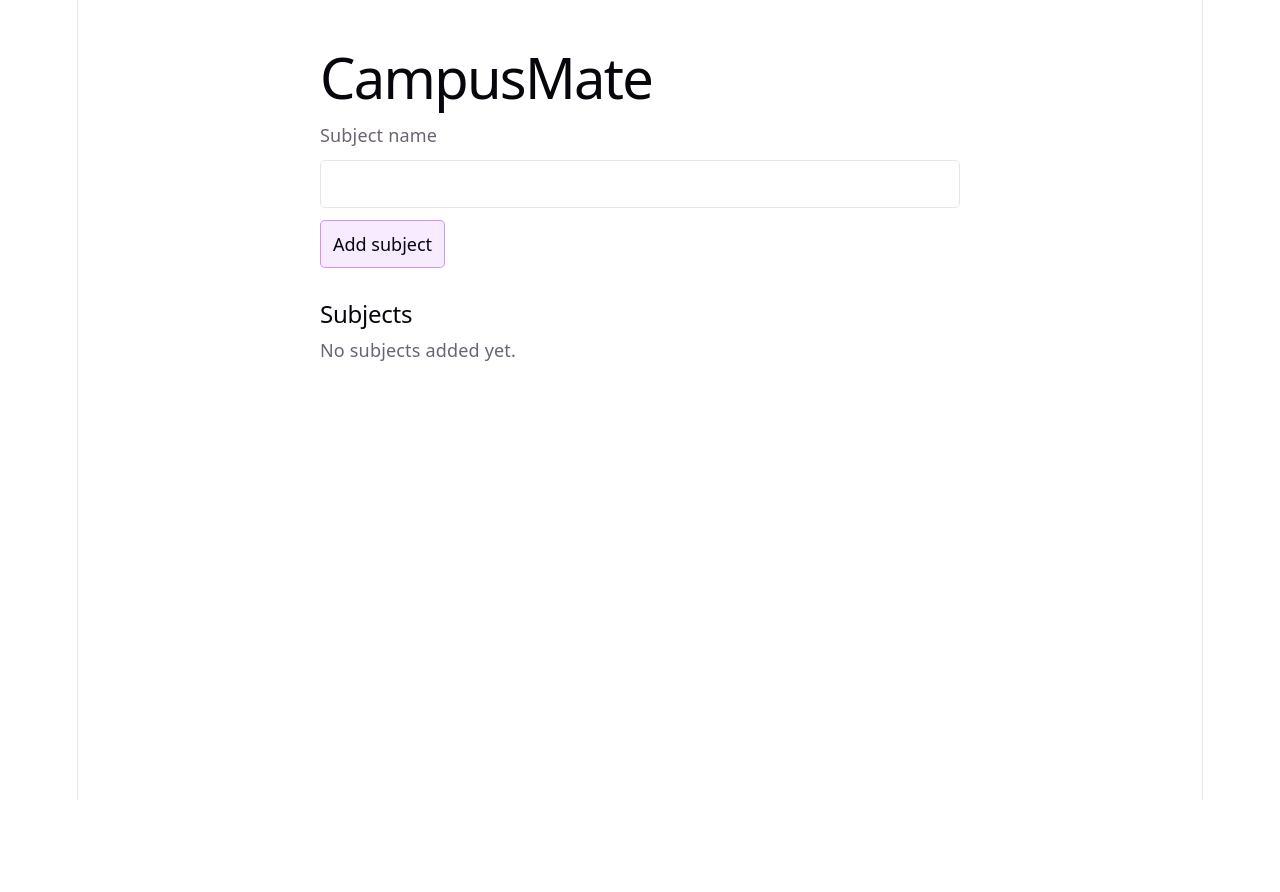
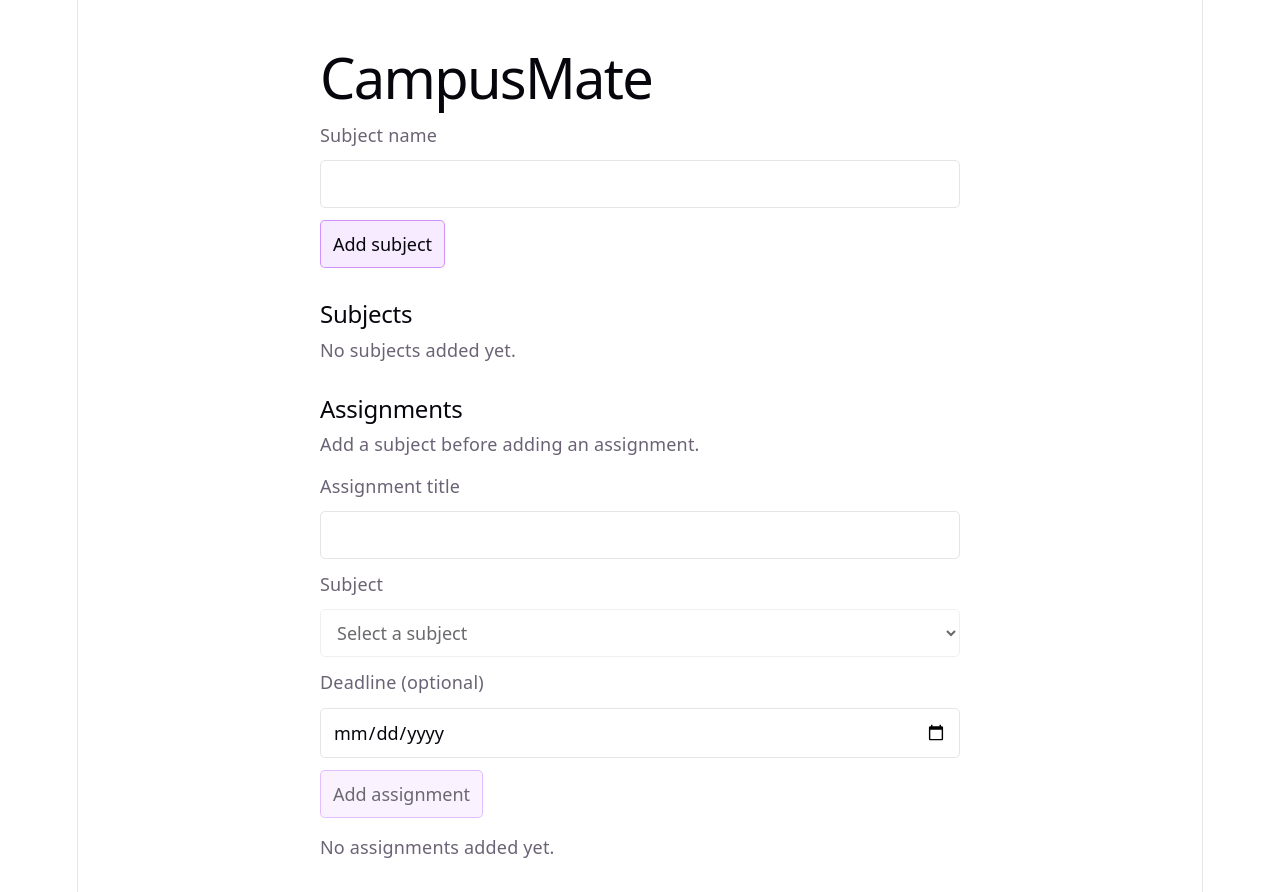
Before and after one commit to sp-2201322038/campusmate, a React (Vite) app: page / in a window 1280 px wide. Before the commit the page ends 800 px from the top, so only its background shows below. Built offline with nearby package versions, Linux system fonts and the light colour scheme.

Commit message:
CM-8 Add assignment functionality

```diff
--- a/src/App.css
+++ b/src/App.css
@@ -5,13 +5,21 @@
   text-align: left;
 }
 
-.subject-form {
+.subject-form,
+.assignment-form {
   display: grid;
   gap: 12px;
 }
 
+.assignment-form {
+  margin: 16px 0;
+}
+
 .subject-form input,
-.subject-form button {
+.subject-form button,
+.assignment-form input,
+.assignment-form select,
+.assignment-form button {
   box-sizing: border-box;
   min-width: 0;
   min-height: 44px;
@@ -23,7 +31,8 @@
   background: var(--bg);
 }
 
-.subject-form button {
+.subject-form button,
+.assignment-form button {
   justify-self: start;
   border-color: var(--accent-border);
   background: var(--accent-bg);
@@ -31,24 +40,36 @@
 }
 
 .subject-form input:focus-visible,
-.subject-form button:focus-visible {
+.subject-form button:focus-visible,
+.assignment-form input:focus-visible,
+.assignment-form select:focus-visible,
+.assignment-form button:focus-visible {
   outline: 2px solid var(--accent);
   outline-offset: 2px;
 }
 
-#subject-error {
+.assignment-form :disabled {
+  opacity: 0.6;
+  cursor: not-allowed;
+}
+
+#subject-error,
+#assignment-error {
   color: var(--text-h);
 }
 
-.subjects-list {
+.subjects-list,
+.assignment-section {
   margin-top: 32px;
 }
 
-.subject-list {
+.subject-list,
+.assignment-list {
   padding-left: 24px;
   overflow-wrap: anywhere;
 }
 
-.subject-list li {
+.subject-list li,
+.assignment-list li {
   padding: 8px 0;
 }
--- a/src/App.tsx
+++ b/src/App.tsx
@@ -7,10 +7,22 @@
   name: string
 }
 
+type Assignment = {
+  id: string
+  title: string
+  subjectId: string
+  deadline: string
+}
+
 function App() {
   const [subjectName, setSubjectName] = useState('')
   const [subjects, setSubjects] = useState<Subject[]>([])
   const [error, setError] = useState('')
+  const [assignmentTitle, setAssignmentTitle] = useState('')
+  const [assignmentSubjectId, setAssignmentSubjectId] = useState('')
+  const [assignmentDeadline, setAssignmentDeadline] = useState('')
+  const [assignments, setAssignments] = useState<Assignment[]>([])
+  const [assignmentError, setAssignmentError] = useState('')
 
   function addSubject(event: FormEvent<HTMLFormElement>) {
     event.preventDefault()
@@ -24,6 +36,28 @@
     setSubjects((current) => [...current, { id: crypto.randomUUID(), name }])
     setSubjectName('')
     setError('')
+  }
+
+  function addAssignment(event: FormEvent<HTMLFormElement>) {
+    event.preventDefault()
+    const title = assignmentTitle.trim()
+
+    if (!title) {
+      setAssignmentError('Enter an assignment title.')
+      return
+    }
+
+    if (!subjects.some((subject) => subject.id === assignmentSubjectId)) return
+
+    setAssignments((current) => [...current, {
+      id: crypto.randomUUID(),
+      title,
+      subjectId: assignmentSubjectId,
+      deadline: assignmentDeadline,
+    }])
+    setAssignmentTitle('')
+    setAssignmentDeadline('')
+    setAssignmentError('')
   }
 
   return (
@@ -57,6 +91,65 @@
           </ul>
         )}
       </section>
+
+      <section className="assignment-section" aria-labelledby="assignments-heading">
+        <h2 id="assignments-heading">Assignments</h2>
+        {subjects.length === 0 && <p>Add a subject before adding an assignment.</p>}
+        <form className="assignment-form" aria-label="Add assignment" onSubmit={addAssignment}>
+          <label htmlFor="assignment-title">Assignment title</label>
+          <input
+            id="assignment-title"
+            name="assignmentTitle"
+            value={assignmentTitle}
+            onChange={(event) => {
+              setAssignmentTitle(event.target.value)
+              setAssignmentError('')
+            }}
+            required
+            aria-invalid={Boolean(assignmentError)}
+            aria-describedby={assignmentError ? 'assignment-error' : undefined}
+          />
+          {assignmentError && <p id="assignment-error" role="alert">{assignmentError}</p>}
+          <label htmlFor="assignment-subject">Subject</label>
+          <select
+            id="assignment-subject"
+            name="assignmentSubjectId"
+            value={assignmentSubjectId}
+            onChange={(event) => setAssignmentSubjectId(event.target.value)}
+            required
+            disabled={subjects.length === 0}
+          >
+            <option value="">Select a subject</option>
+            {subjects.map((subject) => (
+              <option key={subject.id} value={subject.id}>{subject.name}</option>
+            ))}
+          </select>
+          <label htmlFor="assignment-deadline">Deadline (optional)</label>
+          <input
+            id="assignment-deadline"
+            name="assignmentDeadline"
+            type="date"
+            value={assignmentDeadline}
+            onChange={(event) => setAssignmentDeadline(event.target.value)}
+          />
+          <button type="submit" disabled={subjects.length === 0}>Add assignment</button>
+        </form>
+        {assignments.length === 0 ? (
+          <p>No assignments added yet.</p>
+        ) : (
+          <ul className="assignment-list" aria-live="polite">
+            {assignments.map((assignment) => (
+              <li key={assignment.id}>
+                <strong>{assignment.title}</strong>
+                <p>{subjects.find((subject) => subject.id === assignment.subjectId)?.name}</p>
+                {assignment.deadline && (
+                  <p>Deadline: <time dateTime={assignment.deadline}>{assignment.deadline}</time></p>
+                )}
+              </li>
+            ))}
+          </ul>
+        )}
+      </section>
     </main>
   )
 }
```
